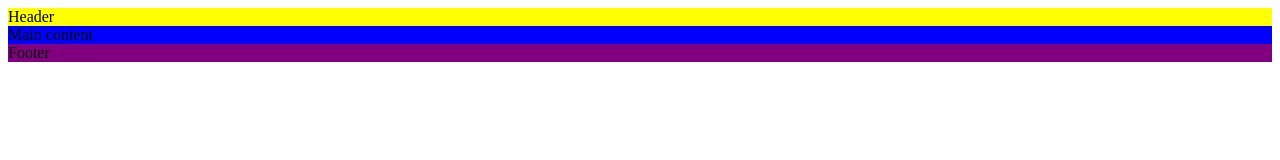
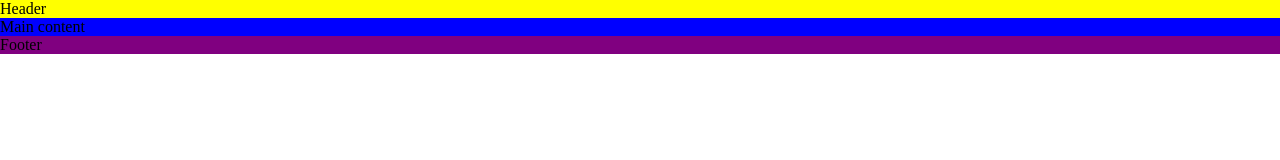
Before and after one commit to catapam/love-running, a plain HTML site: page index.html in a window 1280 px wide. Drawn offline with Linux system fonts and the light colour scheme.

Commit message:
updated wildcard styles

```diff
--- a/assets/css/style.css
+++ b/assets/css/style.css
@@ -1,3 +1,10 @@
+/* defaul styles */
+*  {
+    padding: 0;
+    margin: 0;
+    box-sizing: border-box;
+}
+
 header {
     background-color: yellow;
 }
```
